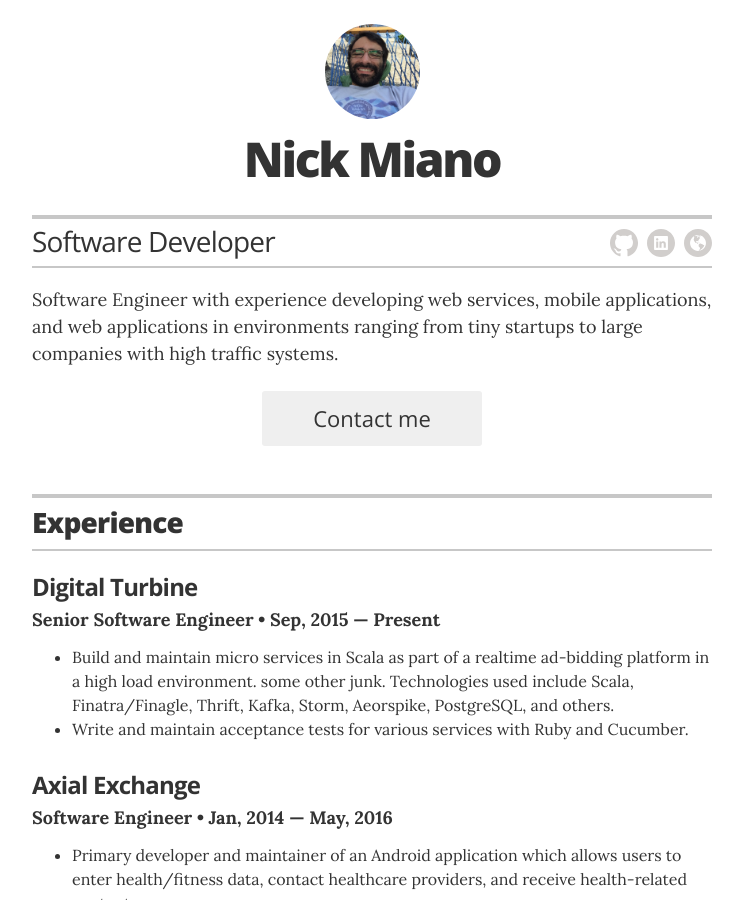
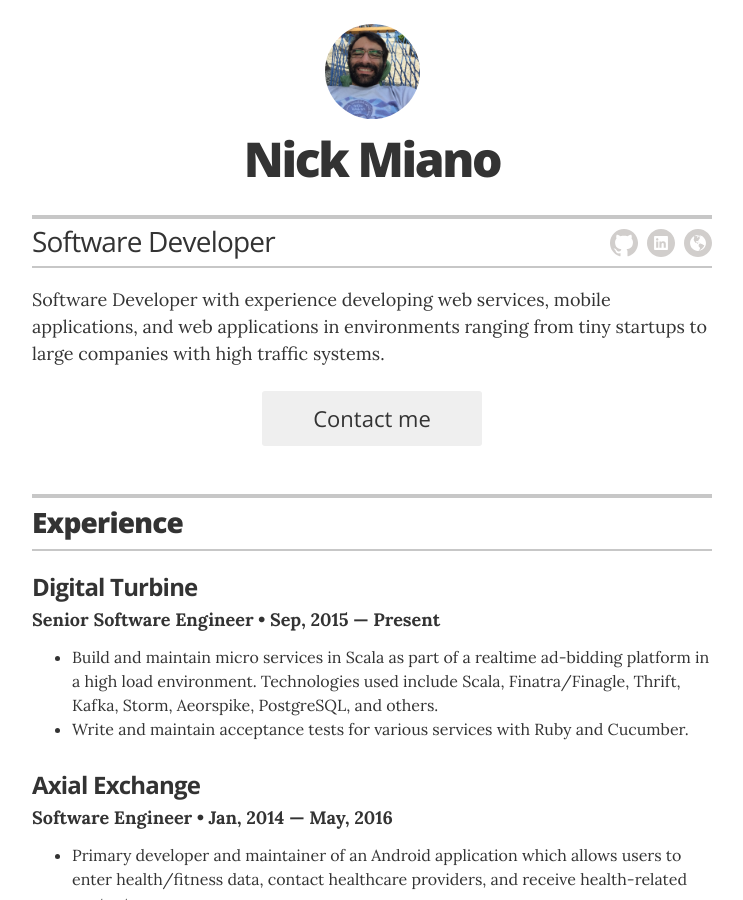
Before and after one commit to meekrabR6R/sites, a Jekyll site: the page built from resume/index.html, in a window 1280 px wide and 900 px high. Shown: the whole window, without its empty margins (268-1011 px from the left). Built offline with Jekyll 4.4.1, drawn with Linux system fonts in a browser that asks for light colours.

Commit message:
update resume

```diff
--- a/resume/_layouts/resume.html
+++ b/resume/_layouts/resume.html
@@ -27,7 +27,7 @@
         </div>
 
         <div class="executive-summary" itemprop="description">
-          <p>Software Engineer with experience developing web services, mobile applications, and web applications in environments ranging from tiny startups to large companies with high traffic systems.</p>
+          <p>Software Developer with experience developing web services, mobile applications, and web applications in environments ranging from tiny startups to large companies with high traffic systems.</p>
         </div>
 
         {% if site.resume_looking_for_work == 'yes' %}
@@ -53,7 +53,7 @@
           <h4 class="resume-item-details" itemprop="description">Senior Software Engineer &bull; Sep, 2015 &mdash; Present</h4>
           <p class="resume-item-copy"></p>
           <ul class="resume-item-list">
-            <li>Build and maintain micro services in Scala  as part of a realtime ad-bidding platform in a high load environment. some other junk. Technologies used include Scala, Finatra/Finagle, Thrift, Kafka, Storm, Aeorspike, PostgreSQL, and others. </li>
+            <li>Build and maintain micro services in Scala  as part of a realtime ad-bidding platform in a high load environment. Technologies used include Scala, Finatra/Finagle, Thrift, Kafka, Storm, Aeorspike, PostgreSQL, and others.</li>
             <li>Write and maintain acceptance tests for various services with Ruby and Cucumber.</li>
           </ul>
         </div><!-- end of resume-item -->
```
